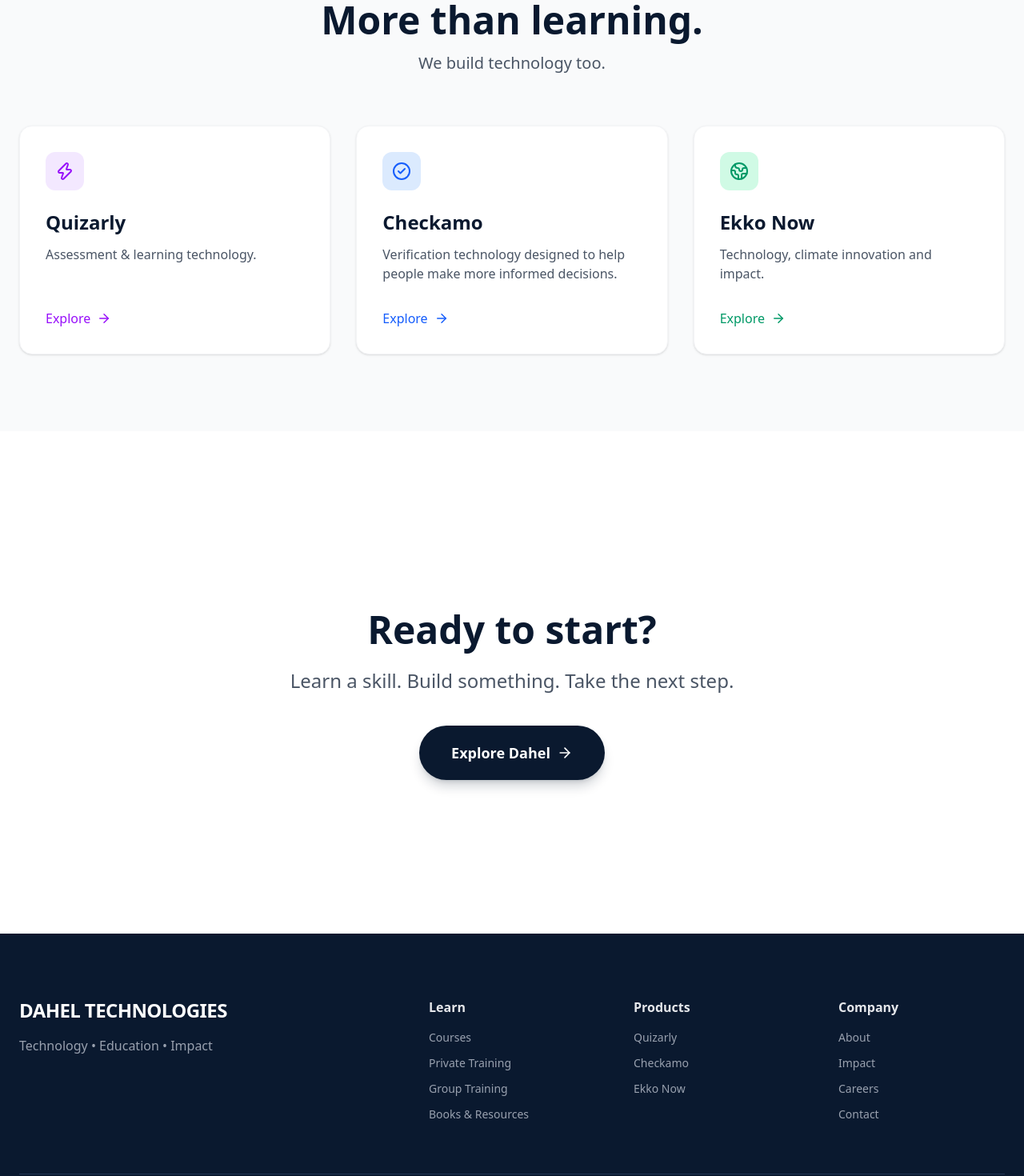
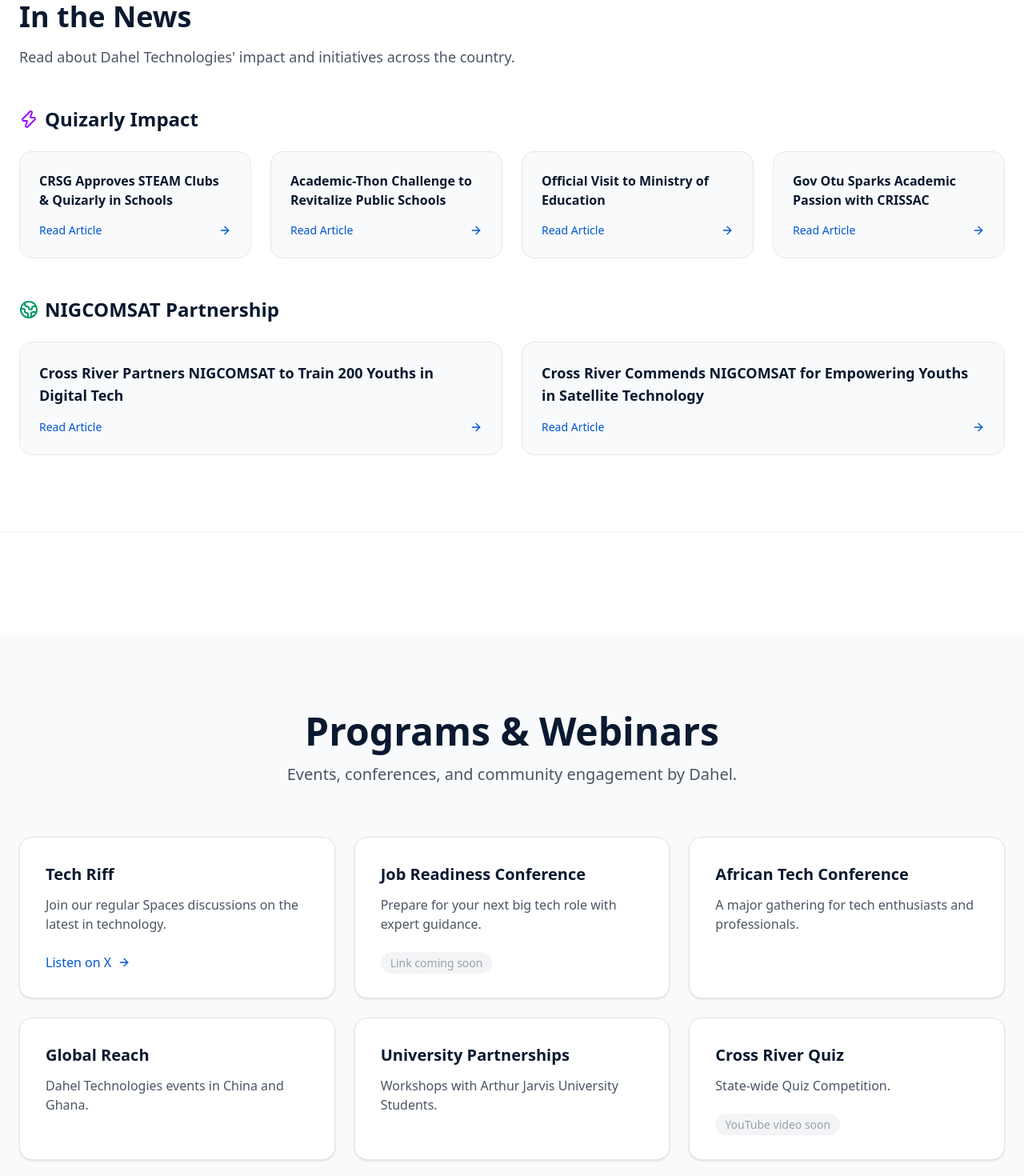
Before and after one commit to Dahel-Technologies/full_site, a Next.js app: page / in a window 1280 px wide. Shown: the part 8760-10230 px from the top of the page at 80% size. Built offline with nearby package versions, Linux system fonts and the light colour scheme.

Commit message:
feat: added external links, news articles and programs

```diff
--- a/src/app/page.tsx
+++ b/src/app/page.tsx
@@ -18,7 +18,7 @@
           <Link href="#learn" className="bg-navy-900 text-white px-8 py-4 rounded-full font-medium text-lg hover:bg-navy-800 transition-colors flex items-center justify-center gap-2">
             Explore Learning <ArrowRight size={20} />
           </Link>
-          <Link href="#training" className="bg-electric-light text-electric-blue px-8 py-4 rounded-full font-medium text-lg hover:bg-blue-100 transition-colors flex items-center justify-center gap-2">
+          <Link href="https://selfany.com/daheltechprivatesessions" target="_blank" className="bg-electric-light text-electric-blue px-8 py-4 rounded-full font-medium text-lg hover:bg-blue-100 transition-colors flex items-center justify-center gap-2">
             Book a Private Session
           </Link>
         </div>
@@ -92,7 +92,7 @@
             <h2 className="text-3xl md:text-4xl font-bold text-navy-900 mb-4">Learn something useful today.</h2>
             <p className="text-lg text-gray-600 max-w-2xl">Structured, practical courses to build skills you can actually use.</p>
           </div>
-          <Link href="/courses" className="text-electric-blue font-medium flex items-center gap-2 hover:gap-3 transition-all">
+          <Link href="https://selfany.com/s/DahelTechies" target="_blank" className="text-electric-blue font-medium flex items-center gap-2 hover:gap-3 transition-all">
             View all courses <ArrowRight size={18} />
           </Link>
         </div>
@@ -151,7 +151,7 @@
                   </span>
                 ))}
               </div>
-              <Link href="#book" className="inline-flex items-center gap-2 bg-electric-blue text-white px-8 py-4 rounded-full font-medium text-lg hover:bg-blue-600 transition-colors">
+              <Link href="https://selfany.com/daheltechprivatesessions" target="_blank" className="inline-flex items-center gap-2 bg-electric-blue text-white px-8 py-4 rounded-full font-medium text-lg hover:bg-blue-600 transition-colors">
                 Book a Private Session <ArrowRight size={20} />
               </Link>
             </div>
@@ -226,7 +226,7 @@
                 </div>
               </div>
 
-              <Link href="#quizarly-app" className="inline-flex items-center gap-2 bg-navy-900 text-white px-8 py-4 rounded-full font-medium text-lg hover:bg-navy-800 transition-colors">
+              <Link href="https://www.quizarly.com/" target="_blank" className="inline-flex items-center gap-2 bg-navy-900 text-white px-8 py-4 rounded-full font-medium text-lg hover:bg-navy-800 transition-colors">
                 Explore Quizarly <ArrowRight size={20} />
               </Link>
             </div>
@@ -438,6 +438,99 @@
         </div>
       </section>
 
+      {/* 11b. IN THE NEWS */}
+      <section className="py-24 bg-white border-b border-gray-100">
+        <div className="max-w-7xl mx-auto px-6 w-full">
+          <div className="flex flex-col md:flex-row md:items-end justify-between mb-12 gap-6">
+            <div>
+              <h2 className="text-3xl md:text-4xl font-bold text-navy-900 mb-4">In the News</h2>
+              <p className="text-lg text-gray-600 max-w-2xl">Read about Dahel Technologies' impact and initiatives across the country.</p>
+            </div>
+          </div>
+
+          <div className="mb-12">
+            <h3 className="text-2xl font-bold text-navy-900 mb-6 flex items-center gap-2"><Zap className="text-purple-600"/> Quizarly Impact</h3>
+            <div className="grid md:grid-cols-2 lg:grid-cols-4 gap-6">
+              {[
+                { title: "CRSG Approves STEAM Clubs & Quizarly in Schools", link: "https://news.crossriverstate.gov.ng/crsg-approves-steam-clubs-quizarly-digital-learning-platform-in-secondary-schools/" },
+                { title: "Academic-Thon Challenge to Revitalize Public Schools", link: "https://crossriverwatch.com/2025/06/academic-thon-challenge-to-revitalize-award-excellence-in-cross-rivers-public-schools-launched/?amp=1" },
+                { title: "Official Visit to Ministry of Education", link: "https://calabargist.com/abasiofiok-akpabio-pays-an-official-visit-to-the-cross-river-state-ministry-of-education/" },
+                { title: "Gov Otu Sparks Academic Passion with CRISSAC", link: "https://thenigerianpost.com.ng/governor-otu-sparks-academic-passion-in-public-schools-with-crissac/" }
+              ].map((news, i) => (
+                <Link key={i} href={news.link} target="_blank" className="bg-gray-50 p-6 rounded-2xl hover:bg-gray-100 transition-colors border border-gray-200 group flex flex-col h-full">
+                  <p className="font-semibold text-navy-900 mb-4 group-hover:text-electric-blue transition-colors">{news.title}</p>
+                  <div className="mt-auto flex justify-between items-center text-sm font-medium text-electric-blue">
+                    Read Article <ArrowRight size={16} className="group-hover:translate-x-1 transition-transform" />
+                  </div>
+                </Link>
+              ))}
+            </div>
+          </div>
+
+          <div>
+            <h3 className="text-2xl font-bold text-navy-900 mb-6 flex items-center gap-2"><Globe2 className="text-emerald-600"/> NIGCOMSAT Partnership</h3>
+            <div className="grid md:grid-cols-2 gap-6">
+              {[
+                { title: "Cross River Partners NIGCOMSAT to Train 200 Youths in Digital Tech", link: "https://gazettengr.com/cross-river-partners-nigcomsat-to-train-200-youths-in-digital-tech/" },
+                { title: "Cross River Commends NIGCOMSAT for Empowering Youths in Satellite Technology", link: "https://moi.cr.gov.ng/news/cross-river-commends-nigcomsat-for-empowering-youths-in-satellite-technology" }
+              ].map((news, i) => (
+                <Link key={i} href={news.link} target="_blank" className="bg-gray-50 p-6 rounded-2xl hover:bg-gray-100 transition-colors border border-gray-200 group flex flex-col justify-between h-full">
+                  <p className="font-semibold text-navy-900 mb-4 group-hover:text-electric-blue transition-colors text-lg">{news.title}</p>
+                  <div className="flex justify-between items-center text-sm font-medium text-electric-blue">
+                    Read Article <ArrowRight size={16} className="group-hover:translate-x-1 transition-transform" />
+                  </div>
+                </Link>
+              ))}
+            </div>
+          </div>
+        </div>
+      </section>
+
+      {/* 11c. PROGRAMS & WEBINARS */}
+      <section className="py-24 bg-gray-50 border-b border-gray-100">
+        <div className="max-w-7xl mx-auto px-6 w-full">
+          <div className="text-center mb-16">
+            <h2 className="text-3xl md:text-5xl font-bold text-navy-900 mb-4">Programs & Webinars</h2>
+            <p className="text-xl text-gray-600 max-w-2xl mx-auto">Events, conferences, and community engagement by Dahel.</p>
+          </div>
+
+          <div className="grid md:grid-cols-2 lg:grid-cols-3 gap-6">
+            <div className="bg-white p-8 rounded-2xl shadow-sm border border-gray-200">
+              <h3 className="text-xl font-bold text-navy-900 mb-3">Tech Riff</h3>
+              <p className="text-gray-600 mb-6">Join our regular Spaces discussions on the latest in technology.</p>
+              <Link href="https://x.com/i/spaces/1yNGaLVjoZVKj" target="_blank" className="text-electric-blue font-medium flex items-center gap-2">Listen on X <ArrowRight size={16}/></Link>
+            </div>
+
+            <div className="bg-white p-8 rounded-2xl shadow-sm border border-gray-200">
+              <h3 className="text-xl font-bold text-navy-900 mb-3">Job Readiness Conference</h3>
+              <p className="text-gray-600 mb-6">Prepare for your next big tech role with expert guidance.</p>
+              <span className="text-gray-400 font-medium text-sm bg-gray-100 px-3 py-1 rounded-full">Link coming soon</span>
+            </div>
+
+            <div className="bg-white p-8 rounded-2xl shadow-sm border border-gray-200">
+              <h3 className="text-xl font-bold text-navy-900 mb-3">African Tech Conference</h3>
+              <p className="text-gray-600">A major gathering for tech enthusiasts and professionals.</p>
+            </div>
+
+            <div className="bg-white p-8 rounded-2xl shadow-sm border border-gray-200">
+              <h3 className="text-xl font-bold text-navy-900 mb-3">Global Reach</h3>
+              <p className="text-gray-600">Dahel Technologies events in China and Ghana.</p>
+            </div>
+
+            <div className="bg-white p-8 rounded-2xl shadow-sm border border-gray-200">
+              <h3 className="text-xl font-bold text-navy-900 mb-3">University Partnerships</h3>
+              <p className="text-gray-600">Workshops with Arthur Jarvis University Students.</p>
+            </div>
+
+            <div className="bg-white p-8 rounded-2xl shadow-sm border border-gray-200">
+              <h3 className="text-xl font-bold text-navy-900 mb-3">Cross River Quiz</h3>
+              <p className="text-gray-600 mb-6">State-wide Quiz Competition.</p>
+              <span className="text-gray-400 font-medium text-sm bg-gray-100 px-3 py-1 rounded-full">YouTube video soon</span>
+            </div>
+          </div>
+        </div>
+      </section>
+
       {/* 12. PRODUCTS */}
       <section className="py-24 bg-gray-50">
         <div className="max-w-7xl mx-auto px-6 w-full">
@@ -453,7 +546,7 @@
               </div>
               <h3 className="text-2xl font-bold text-navy-900 mb-3">Quizarly</h3>
               <p className="text-gray-600 mb-8 flex-1">Assessment & learning technology.</p>
-              <Link href="#quizarly" className="text-purple-600 font-medium flex items-center gap-2 group-hover:gap-3 transition-all mt-auto">
+              <Link href="https://www.quizarly.com/" target="_blank" className="text-purple-600 font-medium flex items-center gap-2 group-hover:gap-3 transition-all mt-auto">
                 Explore <ArrowRight size={18} />
               </Link>
             </div>
--- a/src/components/Footer.tsx
+++ b/src/components/Footer.tsx
@@ -1,22 +1,28 @@
 import Link from "next/link";
+import { Mail, MessageCircle, Phone } from "lucide-react";
 
 export default function Footer() {
   return (
     <footer className="bg-navy-900 text-white pt-20 pb-10">
       <div className="max-w-7xl mx-auto px-6">
-        <div className="grid grid-cols-1 md:grid-cols-2 lg:grid-cols-5 gap-12 mb-16">
+        <div className="grid grid-cols-1 md:grid-cols-2 lg:grid-cols-6 gap-12 mb-16">
           <div className="lg:col-span-2">
             <h3 className="font-bold text-2xl tracking-tight mb-4">DAHEL TECHNOLOGIES</h3>
-            <p className="text-gray-400 max-w-sm">
+            <p className="text-gray-400 max-w-sm mb-6">
               Technology • Education • Impact
             </p>
+            <div className="space-y-3 text-sm text-gray-400">
+              <a href="mailto:contactdahelgroup@gmail.com" className="flex items-center gap-2 hover:text-white transition-colors"><Mail size={16}/> contactdahelgroup@gmail.com (Partnerships)</a>
+              <a href="mailto:daheltechies@gmail.com" className="flex items-center gap-2 hover:text-white transition-colors"><Mail size={16}/> daheltechies@gmail.com (Inquiries)</a>
+              <a href="https://wa.me/2347047581704" target="_blank" className="flex items-center gap-2 hover:text-white transition-colors"><MessageCircle size={16}/> +234 704 758 1704 (WhatsApp - Nora)</a>
+            </div>
           </div>
 
           <div>
             <h4 className="font-semibold mb-4 text-gray-200">Learn</h4>
             <ul className="space-y-3 text-sm text-gray-400">
-              <li><Link href="#" className="hover:text-white transition-colors">Courses</Link></li>
-              <li><Link href="#" className="hover:text-white transition-colors">Private Training</Link></li>
+              <li><Link href="https://selfany.com/s/DahelTechies" target="_blank" className="hover:text-white transition-colors">Courses</Link></li>
+              <li><Link href="https://selfany.com/daheltechprivatesessions" target="_blank" className="hover:text-white transition-colors">Private Training</Link></li>
               <li><Link href="#" className="hover:text-white transition-colors">Group Training</Link></li>
               <li><Link href="#" className="hover:text-white transition-colors">Books & Resources</Link></li>
             </ul>
@@ -25,7 +31,7 @@
           <div>
             <h4 className="font-semibold mb-4 text-gray-200">Products</h4>
             <ul className="space-y-3 text-sm text-gray-400">
-              <li><Link href="#" className="hover:text-white transition-colors">Quizarly</Link></li>
+              <li><Link href="https://www.quizarly.com/" target="_blank" className="hover:text-white transition-colors">Quizarly</Link></li>
               <li><Link href="#" className="hover:text-white transition-colors">Checkamo</Link></li>
               <li><Link href="#" className="hover:text-white transition-colors">Ekko Now</Link></li>
             </ul>
@@ -37,7 +43,14 @@
               <li><Link href="#" className="hover:text-white transition-colors">About</Link></li>
               <li><Link href="#" className="hover:text-white transition-colors">Impact</Link></li>
               <li><Link href="#" className="hover:text-white transition-colors">Careers</Link></li>
-              <li><Link href="#" className="hover:text-white transition-colors">Contact</Link></li>
+            </ul>
+          </div>
+
+          <div>
+            <h4 className="font-semibold mb-4 text-gray-200">Community</h4>
+            <ul className="space-y-3 text-sm text-gray-400">
+              <li><Link href="https://t.me/daheltechies" target="_blank" className="hover:text-white transition-colors">Telegram Community</Link></li>
+              <li><Link href="https://t.me/daheltechiesjobs" target="_blank" className="hover:text-white transition-colors">Tech Jobs Board</Link></li>
             </ul>
           </div>
         </div>
```
